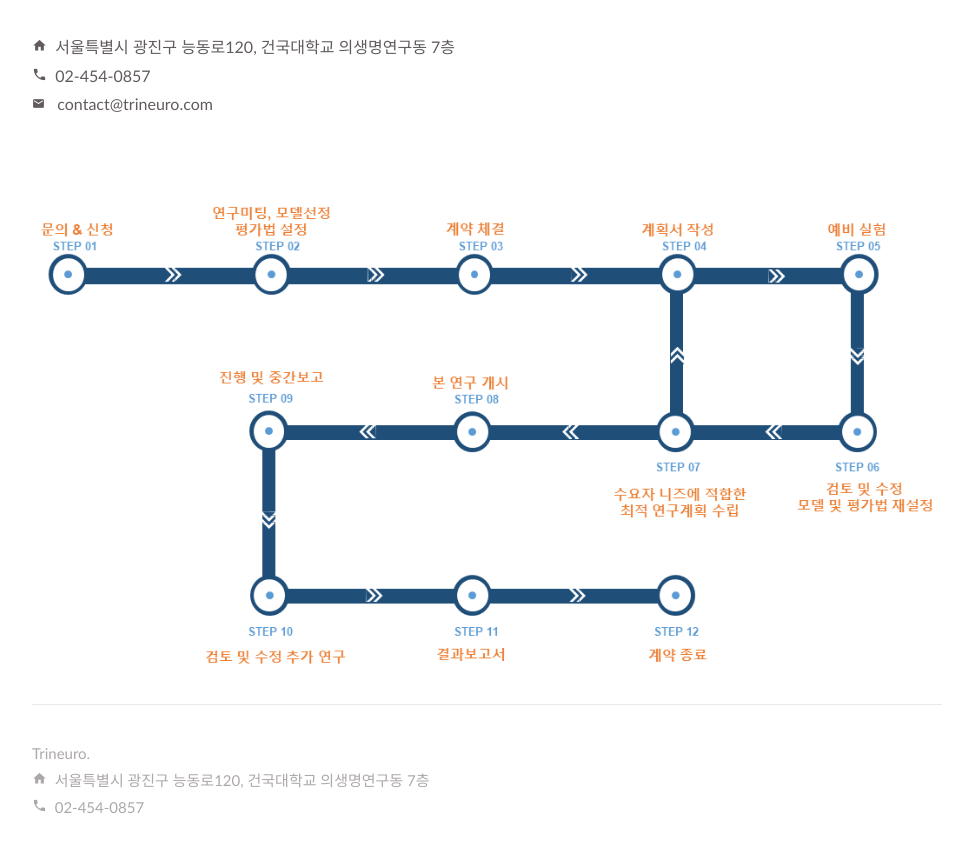
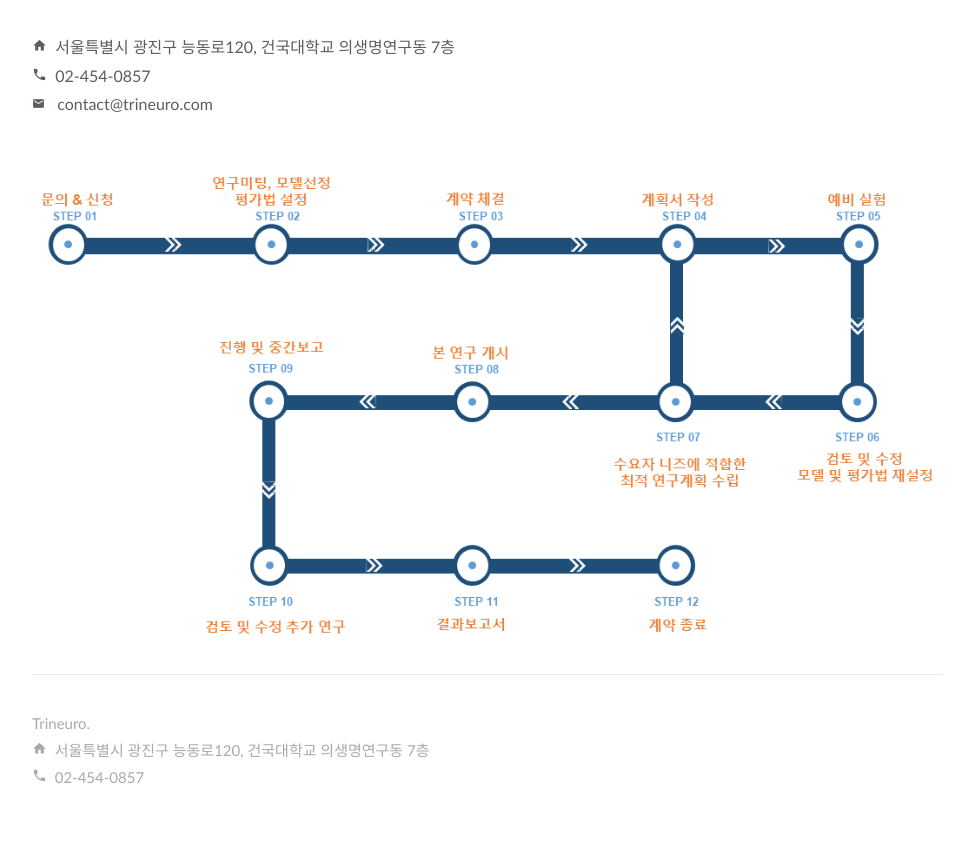
Before and after one commit to trineuro/homepage, a plain HTML site: page rd/1.html in a window 1280 px wide. Shown: the part 638-1490 px from the top of the page, without its empty margins (153-1116 px from the left). Drawn offline with Linux system fonts and the light colour scheme.

Commit message:
minor fix

```diff
--- a/rd/1.html
+++ b/rd/1.html
@@ -101,7 +101,7 @@
               <p><i class="material-icons" style="font-size: 15px;">phone</i>&nbsp;&nbsp;02-454-0857</p>
               <p><i class="material-icons" style="font-size: 13px;">email</i>&nbsp;&nbsp;&nbsp;contact@trineuro.com</p>
             </div>
-          <img style="margin-top: 50px;" align="middle"  src="/assets/rd_1.png" alt="rd" />
+          <img style="margin-top: 20px;" align="middle"  src="/assets/rd_1.png" alt="rd" />
         </article>
         <footer class="footer ">
           <p>
```
